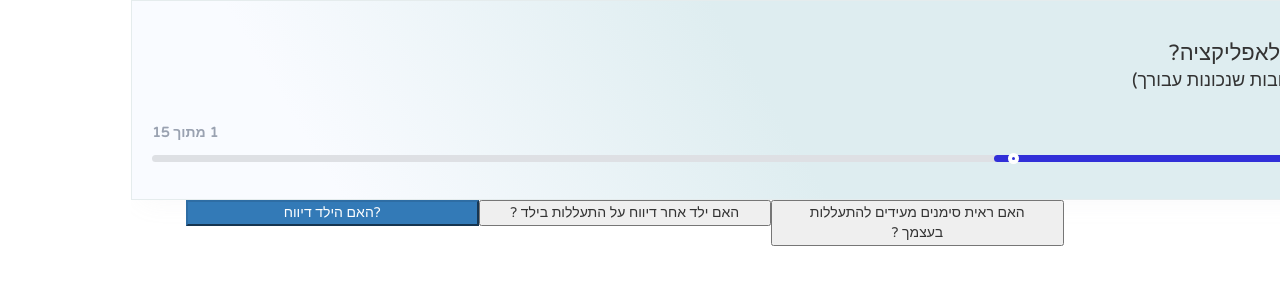
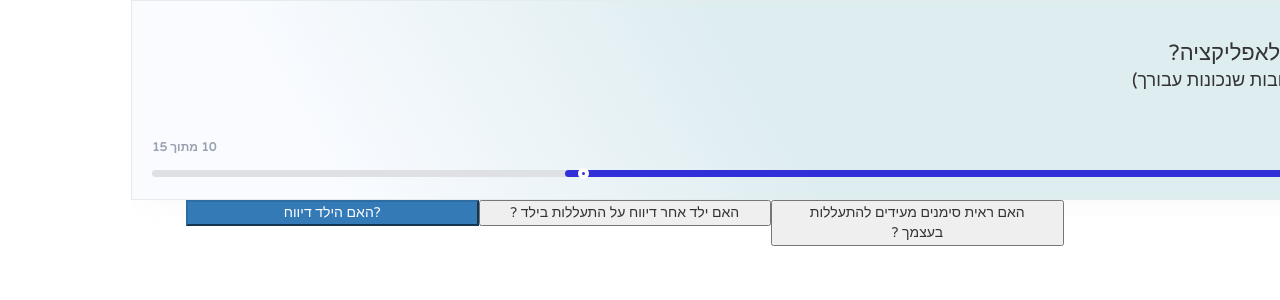
Before and after one commit to Ofirko/SafeAtHome, a React (Create React App) app: page /questionnaire in a window 1280 px wide. Shown: the top 300 px of the page. Built offline with nearby package versions, Linux system fonts and the light colour scheme.

Commit message:
wrapping up indicator

```diff
--- a/src/components/progress_bar.jsx
+++ b/src/components/progress_bar.jsx
@@ -5,6 +5,7 @@ import "../styles/progress_bar.scss";
 class ProgressBar extends Component {
     constructor(props) {
         super(props);
+
     }
 
     render() {
@@ -16,13 +17,13 @@ class ProgressBar extends Component {
                             שאלות
                         </span>
                         <span>
-                            1 מתוך 15
+                            {this.props.pageNum} מתוך 15
                         </span>
                     </label>
                 </div>
-                <progress className = "ProgressBar_indicator_container" value="32" max="100">
+                <progress className = "ProgressBar_indicator_container" value={this.props.pageNum} max="15">
                 </progress>
-                <div className = "ProgressBar_indicator_oval"  style={{right:32 - 2 + "%"}}>
+                <div className = "ProgressBar_indicator_oval"  style={{right:this.props.pageNum * 6.67 - 2 + "%"}}>
                     <div className = "ProgressBar_indicator_ovalIris"></div>
                 </div>
             </div>
--- a/src/components/que_header.jsx
+++ b/src/components/que_header.jsx
@@ -15,7 +15,7 @@ class QueHeader extends Component {
                     {this.props.question }
                 </h2>
                      {this.props.multipleAnswers ? <h3>(בחר את התשובות שנכונות עבורך)</h3> : null }
-                <ProgressBar />
+                <ProgressBar pageNum = {10} />
             </div>
         );
     }
--- a/src/styles/progress_bar.scss
+++ b/src/styles/progress_bar.scss
@@ -1,12 +1,15 @@
 .ProgressBar {
     &_container {
         margin-top: auto;
+        display: flex;
+        flex-direction: column;
     }
     &_text {
         &_markers {
             display: flex;
             justify-content: space-between;
             color: #9aa2b1;
+            font-size: 12px;
         }
     }
 
@@ -14,10 +17,11 @@
         &_container {
             height: 7px;
             width: 100%;
+            position: relative;
+            top: 9px;
         }
         &_oval {
             position: relative;
-            top: -15px;
             height: 11px;
             width: 11px;
             border-radius: 100px;
```
